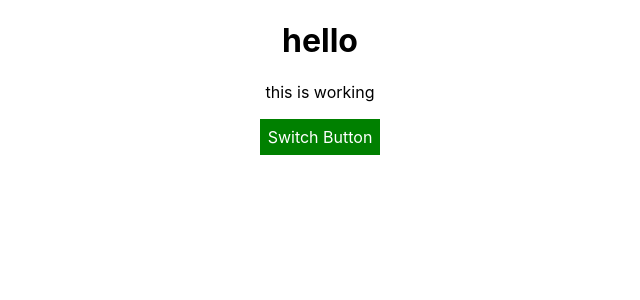
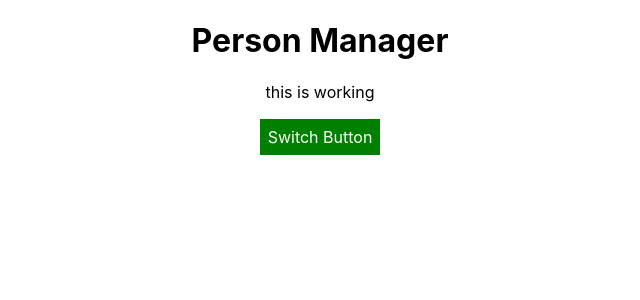
Before and after one commit to Bhaveshsingh022000/learn-react, a React (Create React App) app: page / in a window 1280 px wide. Shown: the top 300 px of the page, without its empty margins (320-960 px from the left). Built offline with nearby package versions, Linux system fonts and the light colour scheme.

Commit message:
using lifecyleComponents

```diff
--- a/src/components/Cockpit/Cockpit.js
+++ b/src/components/Cockpit/Cockpit.js
@@ -1,11 +1,13 @@
-import React from 'react';
+import React, { useEffect } from 'react';
 
 import classesStyle from './Cockpit.module.css';
 
 const cockpit = (props) => {
+
+
     const Assignedclasses = [];
     let btnClass = '';
-    if(props.showPerson){
+    if (props.showPerson) {
         btnClass = classesStyle.Red;
     }
 
@@ -18,7 +20,7 @@ const cockpit = (props) => {
 
     return (
         <div className={classesStyle.Cockpit}>
-        <h1>hello</h1>
+            <h1>{props.title}</h1>
             <p className={Assignedclasses.join(' ')}>this is working</p>
             <button
                 className={btnClass}
--- a/src/components/Persons/Person/Person.js
+++ b/src/components/Persons/Person/Person.js
@@ -1,14 +1,18 @@
-import React from 'react';
+import React, {Component} from 'react';
 import classesStyle from './Person.module.css';
 
-const person = (props) => {
-    return (
-        <div className={classesStyle.Person}>
-        <p onClick={props.click}>I am {props.name} and age is {props.age}</p>
-        <p>{props.children}</p>
-        <input type="text" onChange={props.changed} value={props.name} />
-        </div>
-    )
+class Person extends Component{
+    render(){
+        console.log("person.js rendering...");
+        return (
+            <div className={classesStyle.Person}>
+            <p onClick={this.props.click}>I am {this.props.name} and age is {this.props.age}</p>
+            <p>{this.props.children}</p>
+            <input type="text" onChange={this.props.changed} value={this.props.name} />
+            </div>
+        )
+    }
+
 };
 
-export default person;
+export default Person;
--- a/src/components/Persons/Persons.js
+++ b/src/components/Persons/Persons.js
@@ -1,15 +1,40 @@
-import React from 'react';
+import React, { Component } from 'react';
 
 import Person from './Person/Person';
 
-const persons = (props) =>
-    props.persons.map((person, index) => {
-        return <Person
-            click={() => props.clicked(index)}
-            name={person.name}
-            age={person.age}
-            key={person.id}
-            changed={(event) => props.changed(event, person.id)} />
-    });
+class Persons extends Component {
+    // static getDerivedStateFromProps(props, state){
+    //     console.log("Person.js getderiverdstatefromprops");
+    //     return state;
+    // }
 
-export default persons
+    shouldComponentUpdate(nextProps, nextState){
+        console.log("persons.js ShouldComponentUpdate");
+        return true;
+    }
+
+    getSnapshotBeforeUpdate(pevState, nextState){
+        console.log("persons.js getSnapShotBeforeUpdate");
+        return {message: 'Snapshot!'};
+    }
+
+    componentDidUpdate(prevState, nextState, snapshot){
+        console.log("persons.js comonentDidUpdate");
+        console.log(snapshot);
+    }
+
+    render() {
+        console.log("person.js Rendering");
+        return this.props.persons.map((person, index) => {
+            return (<Person
+                click={() => this.props.clicked(index)}
+                name={person.name}
+                age={person.age}
+                key={person.id}
+                changed={(event) => this.props.changed(event, person.id)} />
+            );
+        });
+    }
+};
+
+export default Persons
--- a/src/containers/App.js
+++ b/src/containers/App.js
@@ -4,6 +4,12 @@ import Persons from '../components/Persons/Persons';
 import Cockpit from '../components/Cockpit/Cockpit';
 
 class App extends Component {
+  constructor(props){
+    super(props);
+    console.log("App.js constructor");
+    // this.state = state can be set here
+  }
+
   state = {
     persons: [
       { id: 'jkl', name: 'ABC', age: 21 },
@@ -12,6 +18,28 @@ class App extends Component {
     ],
     otherState: 'ssacsac',
     showPersons: false
+  }
+
+  static getDerivedStateFromProps(props, state){
+    console.log("[App.js] getdetivedstatefromprops", props);
+    return state;
+  }
+
+  // componentWillMount(){
+  //   console.log("app.js componentwillmount");
+  // }
+
+  shouldComponentUpdate(){
+    console.log("App.js ShouldComponentUdate");
+    return true;
+  }
+
+  componentDidUpdate(){
+    console.log("app.js componentdidupdate");
+  }
+
+  componentDidMount(){
+    console.log("[App.js] componentDidMount");
   }
 
   nameChangedHandler = (event, id) => {
@@ -41,6 +69,7 @@ class App extends Component {
   };
 
   render() {
+    console.log("App.js Render");
     let persons = null;
 
     if (this.state.showPersons) {
@@ -51,11 +80,10 @@ class App extends Component {
 
     }
 
-
-
     return (
       <div className={classesStyle.App}>
         <Cockpit
+        title = {this.props.appTitle}
         persons = {this.state.persons}
         showPersons = {this.state.showPersons}
         clicked = {this.tooglePersonHandler} />
--- a/src/index.js
+++ b/src/index.js
@@ -6,7 +6,7 @@ import * as serviceWorker from './serviceWorker';
 
 ReactDOM.render(
   // <React.StrictMode>
-    <App />
+    <App appTitle="Person Manager" />
   // </React.StrictMode>,
   ,document.getElementById('root')
 );
```
Lines whose indentation alone changed are shown as unchanged.
